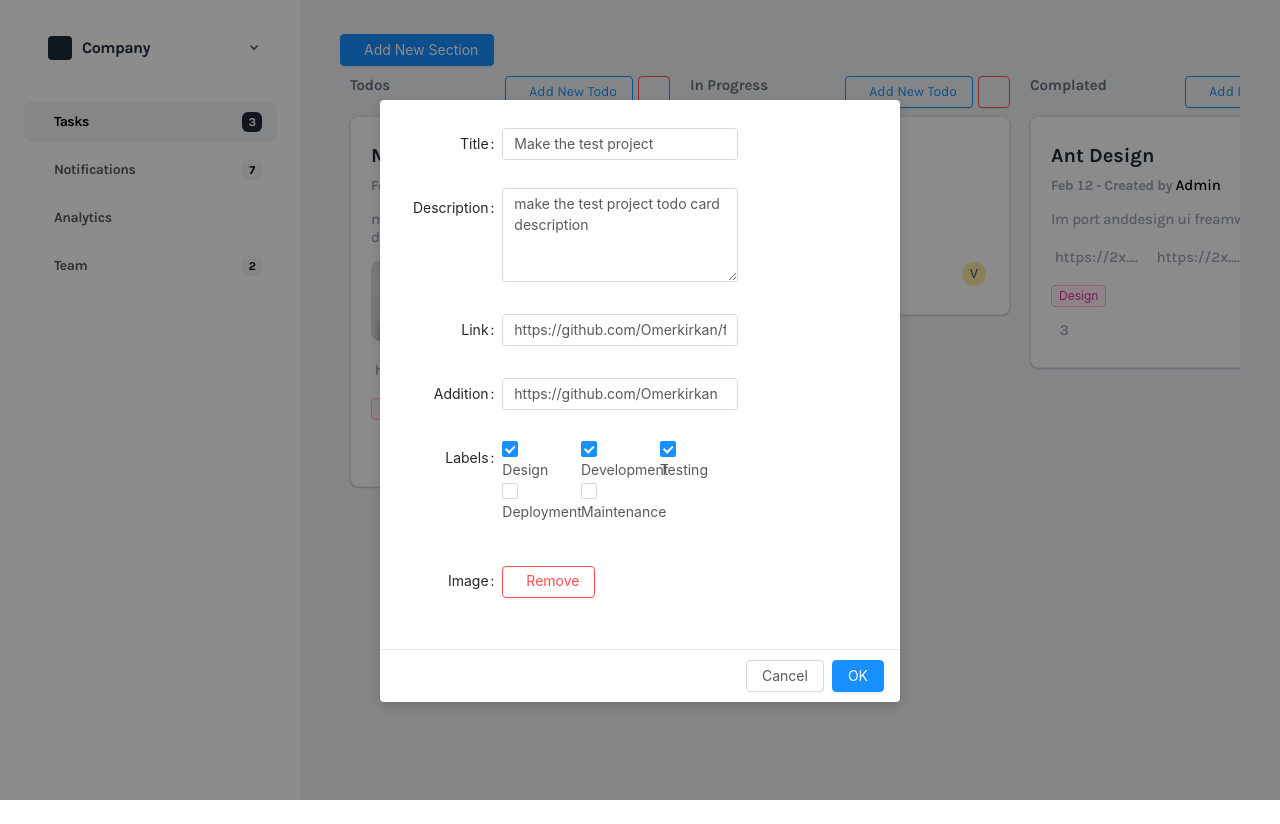
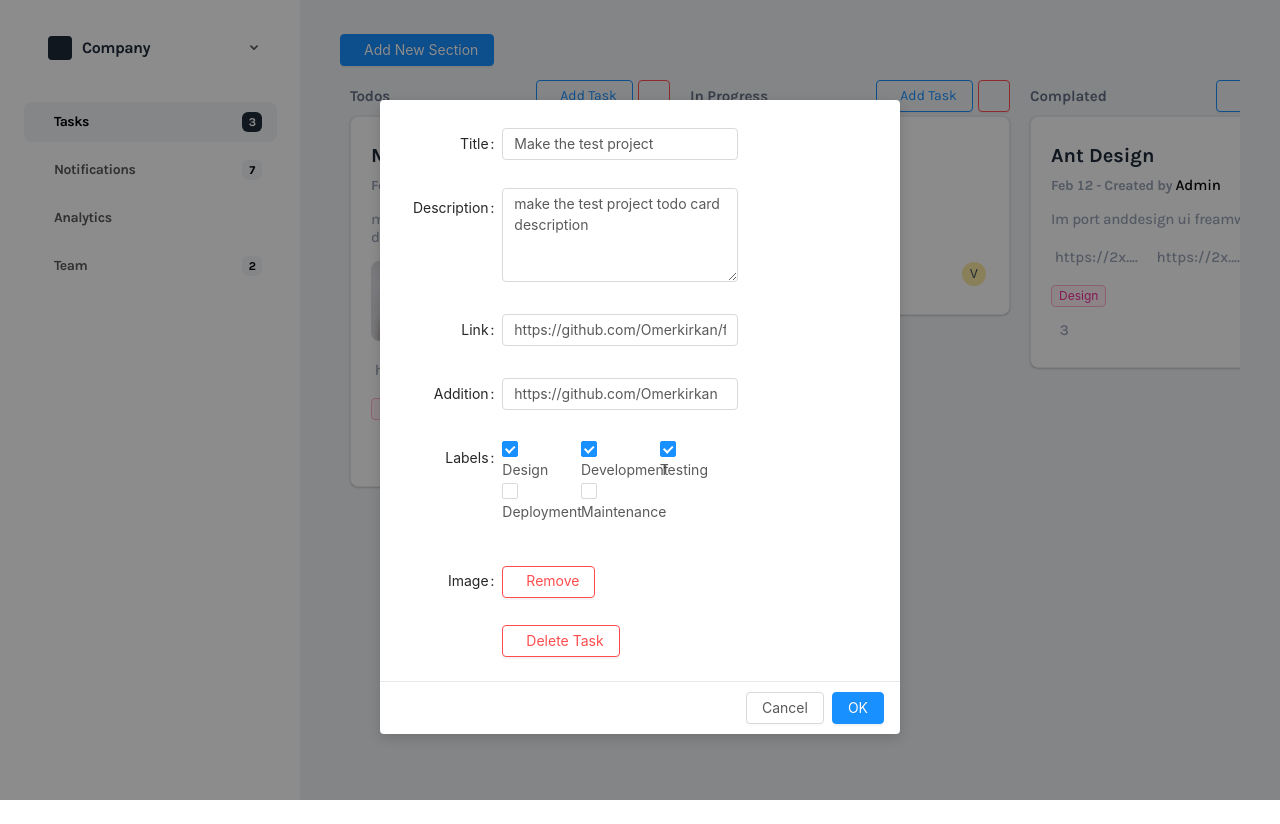
Before and after one commit to Omerkirkan/fr-dev-case, a Vue app: page /todos in a window 1280 px wide. Both pictures are taken after a click on the element 510 px from the left and 301 px from the top of the page. Built offline with nearby package versions, Linux system fonts and the light colour scheme; data requests are answered from the project's data file.

Commit message:
Task delete

```diff
--- a/src/assets/scss/style.scss
+++ b/src/assets/scss/style.scss
@@ -170,6 +170,7 @@
         height: 40px;
         display: flex;
         justify-content: space-between;
+        align-items: center;
         font-family: 'Karla';
         font-style: normal;
         font-weight: 700;
--- a/src/components/Todo/EditTodoModal.vue
+++ b/src/components/Todo/EditTodoModal.vue
@@ -50,6 +50,12 @@
           <a-icon :type="getImgIconType" /> {{ todoFields.image ? "Remove" : "Add" }}
         </a-button>
       </a-form-item>
+      <div>
+        <div class="ant-col ant-col-5 ant-form-item-label"></div>
+        <a-button type="danger" @click="deleteTask()" ghost >
+          <a-icon type="delete" /> Delete Task
+        </a-button>
+      </div>
     </a-form>
   </a-modal>
 </template>
@@ -105,6 +111,13 @@ export default {
     handleCancel() {
       this.$router.push({ name: "todos" });
     },
+    deleteTask() {
+      this.$store.dispatch("deleteTodo", {
+        sectionid: this.sectionid,
+        id: this.todo.id,
+      });
+      this.$router.push({ name: "todos" });
+    },
   },
 };
 </script>
--- a/src/components/Todo/SectionComp.vue
+++ b/src/components/Todo/SectionComp.vue
@@ -2,9 +2,9 @@
   <div class="list-section">
     <div class="list-section-header">
       <span v-if="!sectionTitleEdit" @click="editTitle()"> {{ section.title }} </span>
-      <input type="text" v-model="sectionTitle" ref="sectiontitleedit" v-if="sectionTitleEdit" @keypress.enter="updateTitle()" @blur="updateTitle()">
+      <a-input type="text" v-model="sectionTitle" ref="sectiontitleedit" v-if="sectionTitleEdit" @keypress.enter="updateTitle()" @blur="updateTitle()" />
       <div>
-      <a-button type="primary" @click="addNewTodo()" ghost class="mr-5" v-if="!sectionTitleEdit"> <a-icon type="plus" /> Add New Todo </a-button>
+      <a-button type="primary" @click="addNewTodo()" ghost class="mr-5" v-if="!sectionTitleEdit"> <a-icon type="plus" /> Add Task </a-button>
       <a-button type="danger" @click="deleteSection()" ghost v-if="!sectionTitleEdit"> <a-icon type="delete" /></a-button>
     </div>
     </div>
--- a/src/components/Todo/TodoCard.vue
+++ b/src/components/Todo/TodoCard.vue
@@ -8,7 +8,7 @@
     :loading="cardLoading"
     @click="editTodo()"
   >
-    <input
+    <a-input
       type="text"
       v-model="todoName"
       ref="todonameeditinput"
--- a/src/store/index.js
+++ b/src/store/index.js
@@ -40,11 +40,7 @@ export default new Vuex.Store({
       const section = this.state.sections.find(section => section.id === id)
       section.todos = todos;
 
-      console.log(section);
-
-      appService.updateTodos({ id, section }).then((response) => {
-        console.log(response);
-      })
+      appService.updateTodos({ id, section });
     },
 
     // Bu ise yeni bir section ekler
@@ -117,9 +113,7 @@ export default new Vuex.Store({
       const section = this.state.sections.find(section => section.id === id)
       section.title = title;
 
-      appService.updateTodos({ id, section }).then((response) => {
-        console.log(response);
-      })
+      appService.updateTodos({ id, section })
     },
 
     updateTodoTitle({ commit }, { sectionid, id, title }) {
@@ -140,6 +134,16 @@ export default new Vuex.Store({
       appService.updateTodos({ id: sectionid, section }).then((response) => {
         commit("SET_SECTIONS", response.data);
       })
+    },
+
+    deleteTodo({ commit }, { sectionid, id }) {
+      const section = this.state.sections.find(section => section.id === sectionid)
+      const todoIndex = section.todos.findIndex(todo => todo.id === id)
+      section.todos.splice(todoIndex, 1);
+
+      appService.updateTodos({ id: sectionid, section }).then((response) => {
+        commit("SET_SECTIONS", response.data);
+      })
     }
 
   },
```
